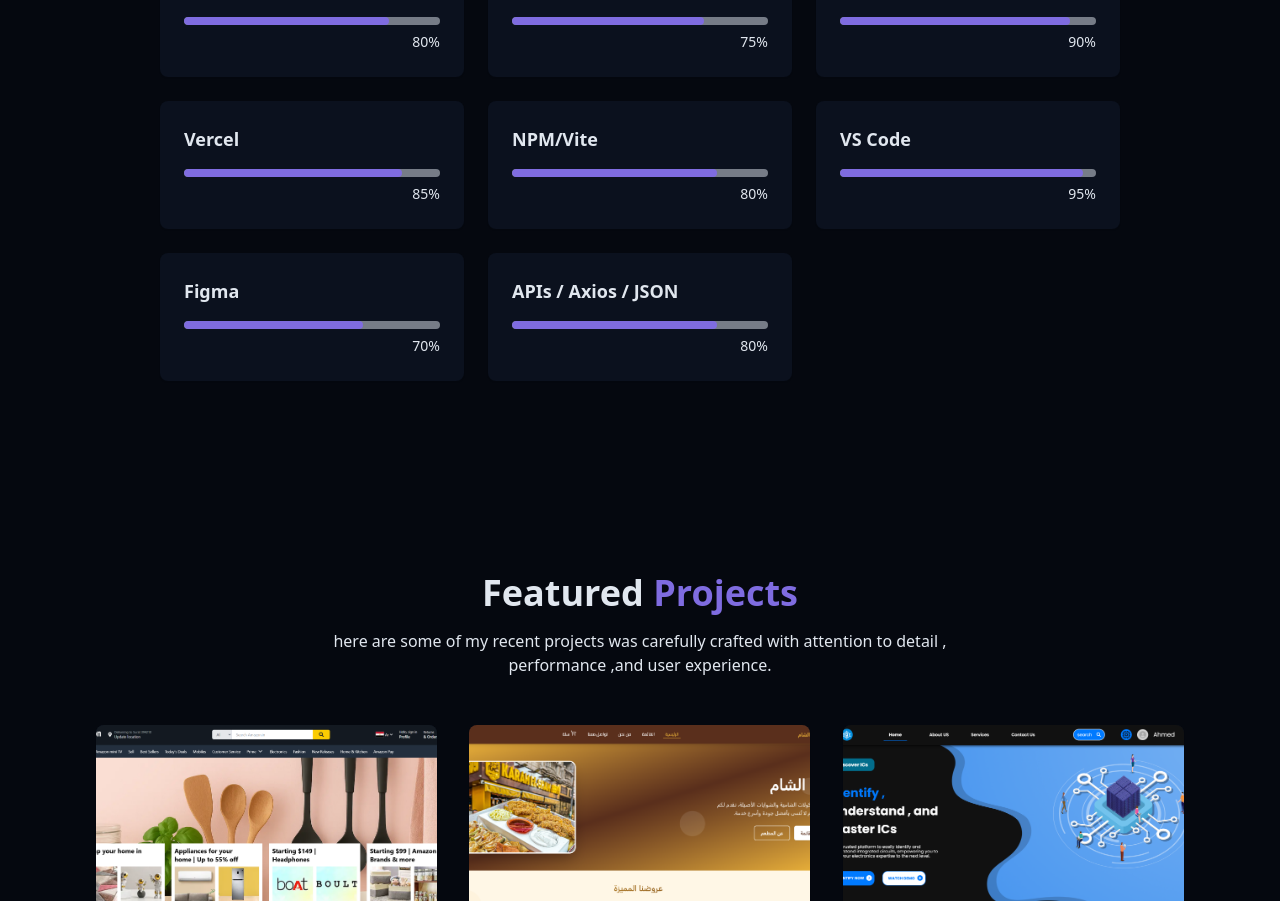
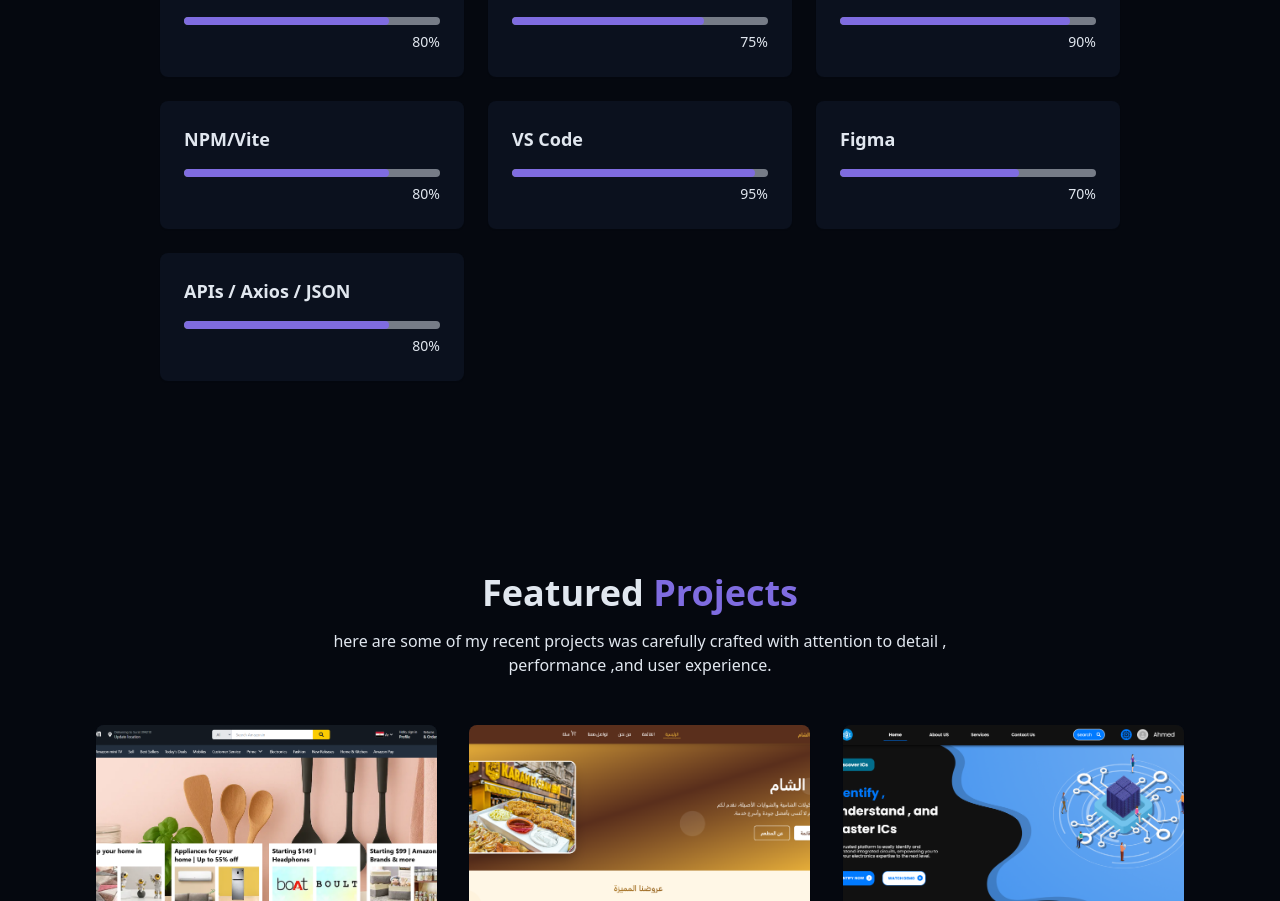
Before and after one commit to Ahmed-RS-22/My-Portfolio, a React (Vite) app: page / in a window 1280 px wide. Shown: the part 2289-3190 px from the top of the page. Built offline with nearby package versions, Linux system fonts and the light colour scheme.

Commit message:
Update Skils.jsx

```diff
--- a/src/components/Skils.jsx
+++ b/src/components/Skils.jsx
@@ -26,7 +26,7 @@
   // ⚙️ Tools & Platforms
   // =========================
   { name: "Git/GitHub", level: 90, category: "Tools" },
-  { name: "Vercel", level: 85, category: "Tools" },
+  // { name: "Vercel", level: 85, category: "Tools" },
   { name: "NPM/Vite", level: 80, category: "Tools" },
   { name: "VS Code", level: 95, category: "Tools" },
   { name: "Figma", level: 70, category: "Tools" },
```
